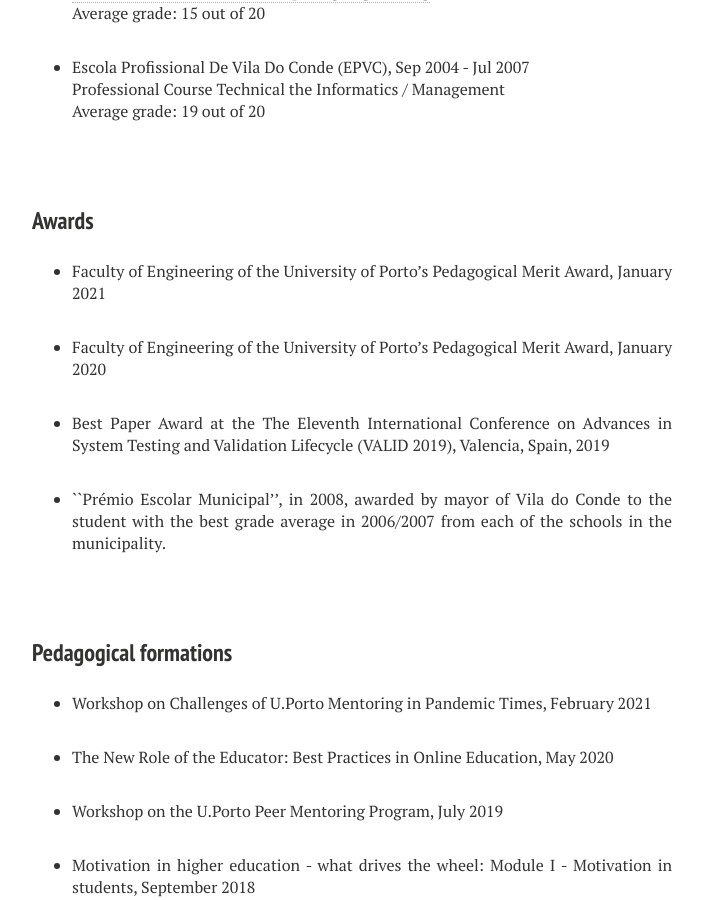
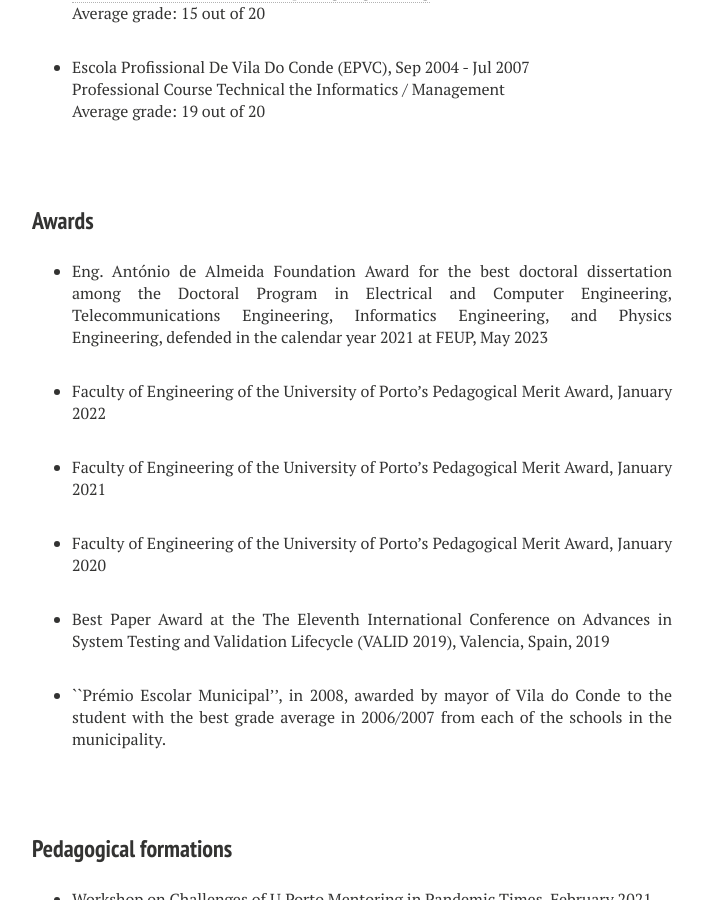
Before and after one commit to Bruno-Lima/Bruno-Lima.github.io, a Jekyll site: the page built from experience.md, in a window 1280 px wide and 900 px high, scrolled down 1626 px. Shown: the whole window, without its empty margins (288-992 px from the left). Built offline with Jekyll 4.4.1, drawn with Linux system fonts in a browser that asks for light colours; nearby versions of some CDN libraries.

Commit message:
update experience

```diff
--- a/experience.md
+++ b/experience.md
@@ -85,6 +85,10 @@
 
 ### Awards
 
+* Eng. António de Almeida Foundation Award for the best doctoral dissertation among the Doctoral Program in Electrical and Computer Engineering, Telecommunications Engineering, Informatics Engineering, and Physics Engineering, defended in the calendar year 2021 at FEUP, May 2023
+
+* Faculty of Engineering of the University of Porto’s Pedagogical Merit Award, January 2022
+
 * Faculty of Engineering of the University of Porto’s Pedagogical Merit Award, January 2021
 
 * Faculty of Engineering of the University of Porto’s Pedagogical Merit Award, January 2020
```
